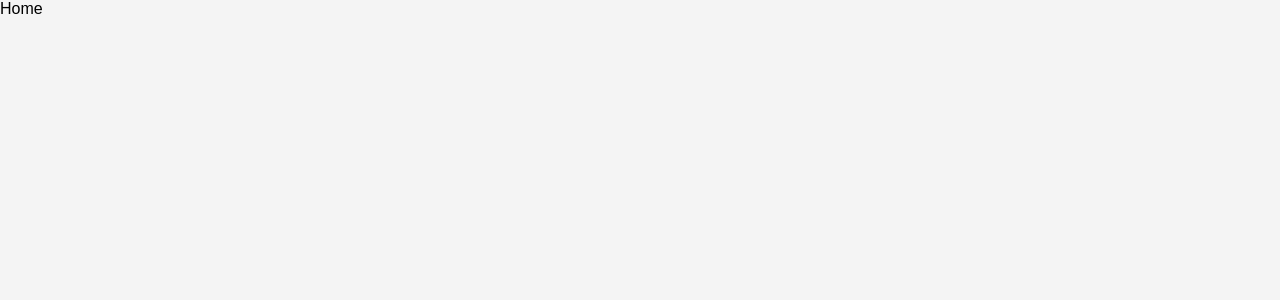
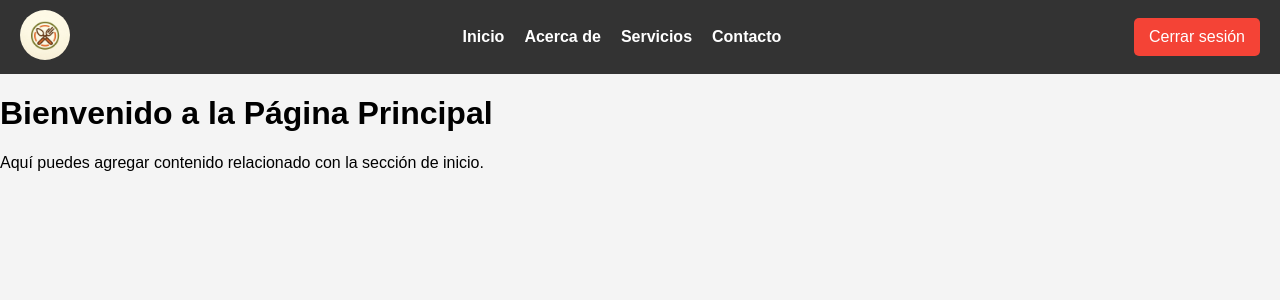
Before and after one commit to aahpichardo/machaque-webapp-react, a React (Vite) app in the folder frontend-react/: page /home in a window 1280 px wide. Shown: the top 300 px of the page. Built offline with nearby package versions, Linux system fonts and the light colour scheme.

Commit message:
inicio de sesion y cierre de sesion

```diff
--- a/frontend-react/src/components/NavBar/NavBar.css
+++ b/frontend-react/src/components/NavBar/NavBar.css
@@ -0,0 +1,48 @@
+/* Navbar styling */
+.navbar {
+    display: flex;
+    justify-content: space-between;
+    align-items: center;
+    background-color: #333;
+    padding: 10px 20px;
+  }
+
+  .navbar-logo .logo {
+    width: 50px;
+    height: 50px;
+    border-radius: 50%;
+  }
+
+  .navbar-links {
+    list-style-type: none;
+    display: flex;
+    gap: 20px;
+  }
+
+  .navbar-links li {
+    display: inline;
+  }
+
+  .navbar-links a {
+    color: white;
+    text-decoration: none;
+    font-weight: bold;
+  }
+
+  .navbar-links a:hover {
+    color: #ddd;
+  }
+
+  .logout-button {
+    background-color: #f44336;
+    color: white;
+    border: none;
+    padding: 10px 15px;
+    cursor: pointer;
+    border-radius: 5px;
+    font-size: 16px;
+  }
+
+  .logout-button:hover {
+    background-color: #e53935;
+  }
--- a/frontend-react/src/components/NavBar/NavBar.tsx
+++ b/frontend-react/src/components/NavBar/NavBar.tsx
@@ -1,9 +1,32 @@
-import React from 'react'
+import React from 'react';
+import { Link, useNavigate } from 'react-router-dom'; // Importa useNavigate
+import './NavBar.css';
+import logo from '../../assets/logo.jpeg';
 
-function NavBar() {
+const Navbar: React.FC = () => {
+  const navigate = useNavigate(); // Hook para redirigir
+
+  const handleLogout = () => {
+    console.log("Cerrando sesión..."); // Mensaje en consola
+    // Aquí podrías agregar lógica adicional, como limpiar el estado de autenticación
+
+    navigate('/login'); // Redirige a la página de login
+  };
+
   return (
-    <div>NavBar</div>
-  )
-}
+    <nav className="navbar">
+      <div className="navbar-logo">
+        <img src={logo} alt="Logo" className="logo"/>
+      </div>
+      <ul className="navbar-links">
+        <li><Link to="/home">Inicio</Link></li>
+        <li><Link to="/about">Acerca de</Link></li>
+        <li><Link to="/services">Servicios</Link></li>
+        <li><Link to="/contact">Contacto</Link></li>
+      </ul>
+      <button className="logout-button" onClick={handleLogout}>Cerrar sesión</button>
+    </nav>
+  );
+};
 
-export default NavBar
+export default Navbar;
--- a/frontend-react/src/pages/Home/Home.tsx
+++ b/frontend-react/src/pages/Home/Home.tsx
@@ -1,9 +1,15 @@
-import React from 'react'
+import React from 'react';
+import Navbar from '../../components/NavBar/NavBar'; // Asegúrate de que la ruta sea correcta
+import './Home.css'; // Si tienes estilos específicos para el componente Home
 
-function Home() {
+const Home: React.FC = () => {
   return (
-    <div>Home</div>
-  )
-}
+    <div className="home">
+      <Navbar />
+      <h1>Bienvenido a la Página Principal</h1>
+      <p>Aquí puedes agregar contenido relacionado con la sección de inicio.</p>
+    </div>
+  );
+};
 
-export default Home
+export default Home;
```
Also changed, not shown: frontend-react/src/assets/logo.jpeg (added).
